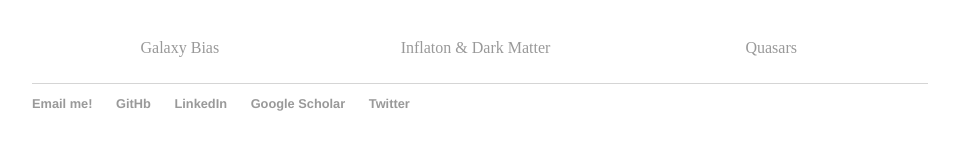
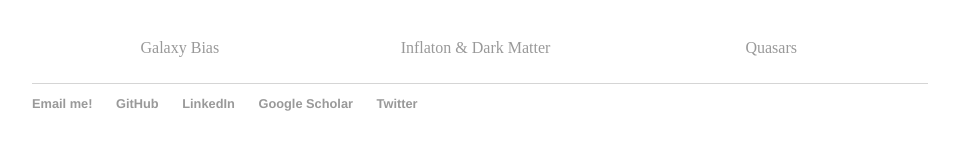
Before and after one commit to lunazagor/lunazagor.github.io, a Jekyll site: the page built from research/index.html, in a window 1280 px wide. Shown: the part 628-778 px from the top of the page, without its empty margins (160-1119 px from the left). Built offline with Jekyll 4.4.1, drawn with Linux system fonts in a browser that asks for light colours.

Commit message:
Update default.html

```diff
--- a/_layouts/default.html
+++ b/_layouts/default.html
@@ -25,7 +25,7 @@
 			<footer>
 	    		<ul>
 	        		<li><a href="mailto:luna.zagorac@yale.edu">Email me!</a></li>
-	        		<li><a href="https://github.com/lunazagor">GitHb</a></li>
+	        		<li><a href="https://github.com/lunazagor">GitHub</a></li>
 				<li><a href=https://https://www.linkedin.com/in/jlunazagorac/">LinkedIn</a></li>
 				<li><a href="https://scholar.google.com/citations?user=oj-mc-YAAAAJ&hl=en">Google Scholar</a></li>
 				<li><a href="https://twitter.com/cosmoloony">Twitter</a></li>
```
